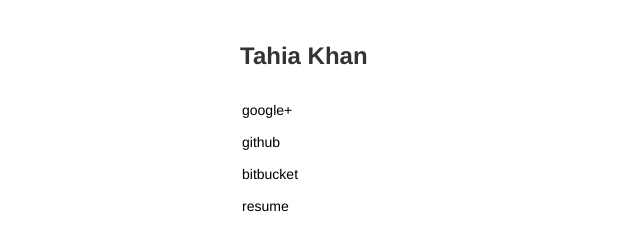
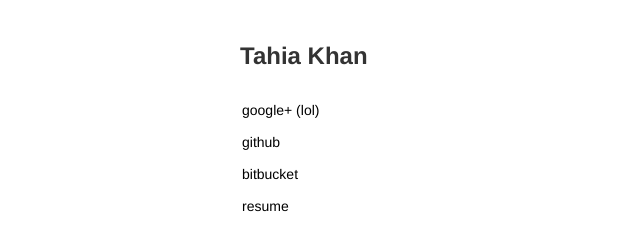
Before and after one commit to ta1hia/tahia-khan.github.io, a plain HTML site: page index.html in a window 1280 px wide. Shown: the top 227 px of the page, 0-640 px from the left. Drawn offline with Linux system fonts and the light colour scheme.

Commit message:
lol google+

```diff
--- a/index.html
+++ b/index.html
@@ -13,7 +13,7 @@
         <br><br>
 
         <div class="nav-main">
-	<a class="nav-list" target="_blank" href="http://goo.gl/b2tyB">google+</a><br><br>
+            <a class="nav-list" target="_blank" href="http://goo.gl/b2tyB">google+ (lol)</a><br><br>
             <a class="nav-list" target="_blank" href="https://github.com/tahia-khan">github</a><br><br>
             <a class="nav-list" target="_blank" href="https://bitbucket.org/tkhan">bitbucket</a><br><br>
             <a class="nav-list" target="_blank" href="https://docs.google.com/open?id=0B6454eVzYMZvenJ4Qi1CRjZoaUk">resume</a><br><br>
```
Lines whose indentation alone changed are shown as unchanged.
